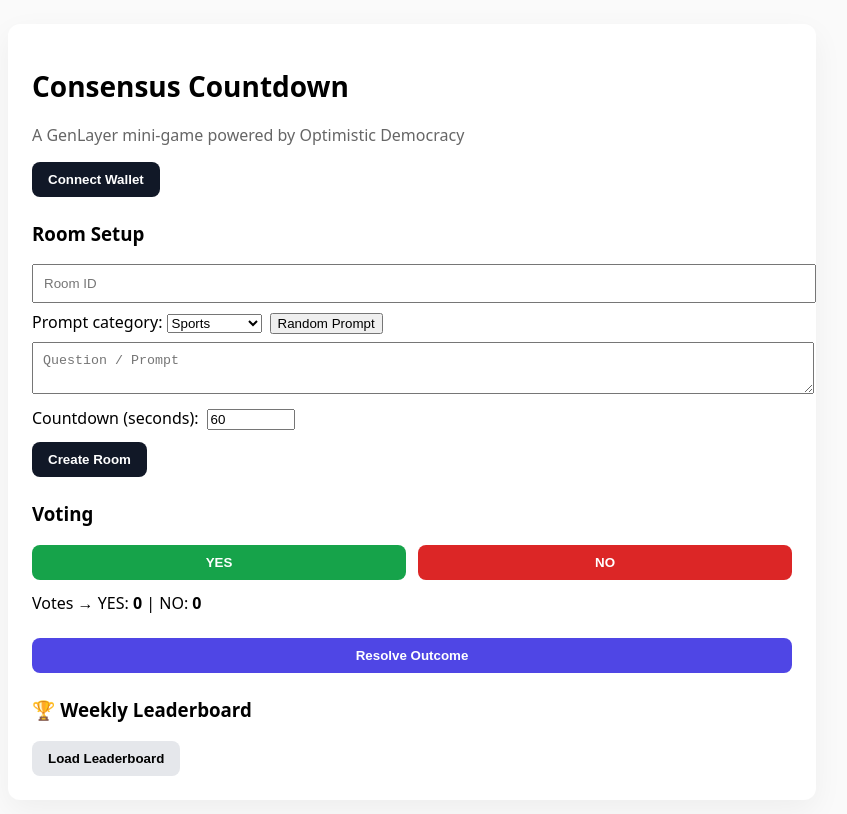
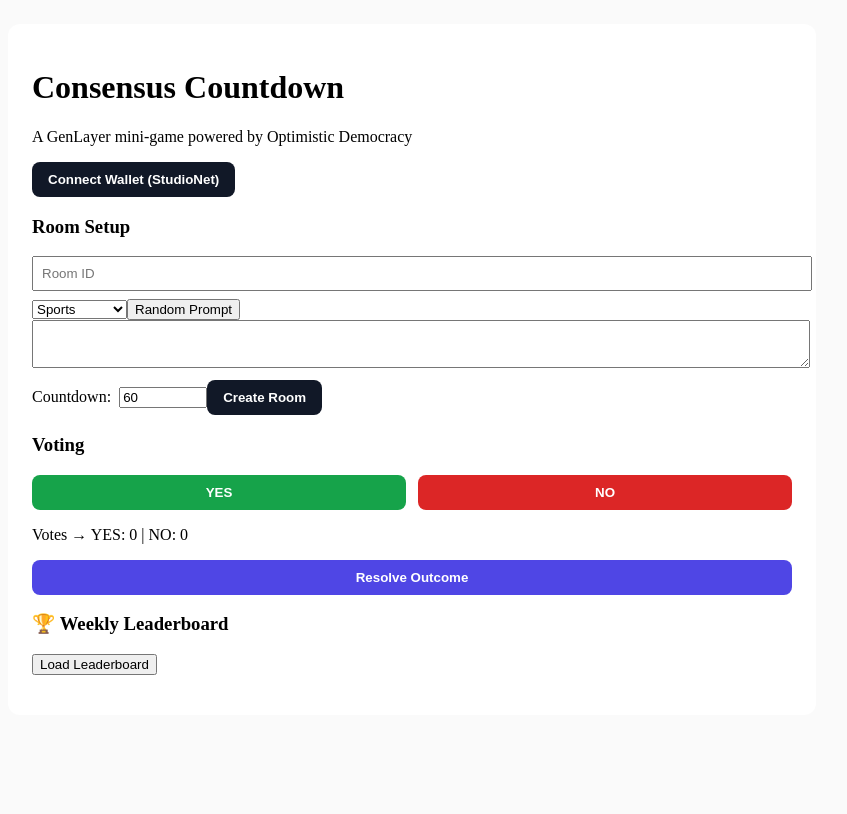
Before and after one commit to emark-cloud/consensus-countdown, a Next.js app: page / in a window 1280 px wide. Shown: the top 814 px of the page, without its empty margins (228-1075 px from the left). Built offline with nearby package versions, Linux system fonts and the light colour scheme.

Commit message:
Update page.tsx

```diff
--- a/app/page.tsx
+++ b/app/page.tsx
@@ -1,11 +1,22 @@
 "use client";
 
-import { useState, useEffect } from "react";
+import { useEffect, useState } from "react";
 import { genlayer } from "../lib/genlayer";
 
 /* -------------------------------------------------------------------------- */
-/*                                   Config                                   */
+/*                              GenLayer StudioNet                             */
 /* -------------------------------------------------------------------------- */
+
+const GENLAYER_CHAIN = {
+  chainId: "0xF1BF", // 61999
+  chainName: "GenLayer StudioNet",
+  nativeCurrency: {
+    name: "Ether",
+    symbol: "ETH",
+    decimals: 18,
+  },
+  rpcUrls: ["https://studio.genlayer.com/api"],
+};
 
 const CONTRACT = process.env.NEXT_PUBLIC_GENLAYER_CONTRACT as string;
 
@@ -74,17 +85,35 @@
 
   const [leaderboard, setLeaderboard] = useState<[string, number][]>([]);
 
-  /* ---------------- Wallet ---------------- */
+  /* ---------------- Wallet + Chain ---------------- */
 
   async function connectWallet() {
-    if (!(window as any).ethereum) {
-      alert("Please install MetaMask to continue.");
+    const eth = (window as any).ethereum;
+    if (!eth) {
+      alert("Please install MetaMask");
       return;
     }
 
-    const accounts = await (window as any).ethereum.request({
-      method: "eth_requestAccounts",
+    const accounts = await eth.request({ method: "eth_requestAccounts" });
+    const chainId = await eth.request({ method: "eth_chainId" });
+
+    if (chainId !== GENLAYER_CHAIN.chainId) {
+      try {
+        await eth.request({
+          method: "wallet_switchEthereumChain",
+          params: [{ chainId: GENLAYER_CHAIN.chainId }],
         });
+      } catch (err: any) {
+        if (err.code === 4902) {
+          await eth.request({
+            method: "wallet_addEthereumChain",
+            params: [GENLAYER_CHAIN],
+          });
+        } else {
+          throw err;
+        }
+      }
+    }
 
     setWallet(accounts[0]);
   }
@@ -140,10 +169,7 @@
   /* ---------------- Contract Actions ---------------- */
 
   async function createRoom() {
-    if (!wallet) {
-      alert("Connect wallet first");
-      return;
-    }
+    if (!wallet) return alert("Connect wallet first");
 
     setStatus("Creating room…");
     await genlayer.callContract({
@@ -213,134 +239,95 @@
   /* ---------------- UI ---------------- */
 
   return (
-    <main style={{ fontFamily: "system-ui", background: "#fafafa", minHeight: "100vh", padding: 24 }}>
-      <div style={{ maxWidth: 760, margin: "0 auto", background: "#fff", padding: 24, borderRadius: 12, boxShadow: "0 10px 30px rgba(0,0,0,0.05)" }}>
+    <main style={{ background: "#fafafa", minHeight: "100vh", padding: 24 }}>
+      <div style={{ maxWidth: 760, margin: "0 auto", background: "#fff", padding: 24, borderRadius: 12 }}>
 
-        <h1 style={{ fontSize: 28 }}>Consensus Countdown</h1>
-        <p style={{ color: "#666", marginBottom: 16 }}>
-          A GenLayer mini-game powered by Optimistic Democracy
-        </p>
+        <h1>Consensus Countdown</h1>
+        <p>A GenLayer mini-game powered by Optimistic Democracy</p>
 
         {!wallet ? (
           <button onClick={connectWallet} style={btnPrimary}>
-            Connect Wallet
+            Connect Wallet (StudioNet)
           </button>
         ) : (
-          <p style={{ fontSize: 12, color: "#555" }}>
+          <p style={{ fontSize: 12 }}>
             Connected: {wallet.slice(0, 6)}…{wallet.slice(-4)}
           </p>
         )}
 
-        {/* Room Setup */}
-        <section style={{ marginTop: 24 }}>
         <h3>Room Setup</h3>
 
         <input
           placeholder="Room ID"
           value={roomId}
           onChange={(e) => setRoomId(e.target.value)}
-            style={{ width: "100%", padding: 10, marginBottom: 8 }}
+          style={input}
         />
 
-          <div style={{ marginBottom: 8 }}>
-            <label>Prompt category: </label>
+        <div>
           <select value={category} onChange={(e) => setCategory(e.target.value)}>
             {Object.keys(PROMPT_PRESETS).map((c) => (
               <option key={c}>{c}</option>
             ))}
           </select>
-            <button onClick={() => loadRandomPrompt(category)} style={{ marginLeft: 8 }}>
-              Random Prompt
-            </button>
+          <button onClick={() => loadRandomPrompt(category)}>Random Prompt</button>
         </div>
 
         <textarea
-            placeholder="Question / Prompt"
           value={prompt}
           onChange={(e) => setPrompt(e.target.value)}
-            style={{ width: "100%", padding: 10, marginBottom: 8 }}
+          style={input}
         />
 
         <label>
-            Countdown (seconds):
+          Countdown:
           <input
             type="number"
-              min={10}
             value={duration}
             onChange={(e) => setDuration(Number(e.target.value))}
             style={{ marginLeft: 8, width: 80 }}
           />
         </label>
 
-          <div style={{ marginTop: 12 }}>
         <button onClick={createRoom} style={btnPrimary}>
           Create Room
         </button>
-          </div>
-        </section>
 
-        {/* Voting */}
-        <section style={{ marginTop: 24 }}>
         <h3>Voting</h3>
 
-          {timeLeft !== null && (
-            <div style={{ fontSize: 20, marginBottom: 8 }}>
-              ⏱️ <strong>{timeLeft}s</strong>
-            </div>
-          )}
+        {timeLeft !== null && <p>⏱️ {timeLeft}s</p>}
 
         <div style={{ display: "flex", gap: 12 }}>
-            <button disabled={!votingOpen} onClick={() => submitVote("yes")} style={btnYes}>
+          <button onClick={() => submitVote("yes")} style={btnYes} disabled={!votingOpen}>
             YES
           </button>
-            <button disabled={!votingOpen} onClick={() => submitVote("no")} style={btnNo}>
+          <button onClick={() => submitVote("no")} style={btnNo} disabled={!votingOpen}>
             NO
           </button>
         </div>
 
-          <div style={{ marginTop: 12 }}>
-            Votes → YES: <strong>{votesYes}</strong> | NO: <strong>{votesNo}</strong>
-          </div>
+        <p>
+          Votes → YES: {votesYes} | NO: {votesNo}
+        </p>
 
-          {!votingOpen && <p style={{ color: "#b45309" }}>Voting closed — ready to resolve</p>}
-        </section>
-
-        {/* Resolution */}
-        <section style={{ marginTop: 24 }}>
         <button onClick={resolveRoom} style={btnResolve}>
           Resolve Outcome
         </button>
 
-          {output && (
-            <pre style={{ marginTop: 12, background: "#f3f4f6", padding: 12, borderRadius: 8 }}>
-              {JSON.stringify(output, null, 2)}
-            </pre>
-          )}
-        </section>
+        {status && <p>{status}</p>}
 
-        {status && (
-          <div style={{ background: "#eef2ff", padding: 10, borderRadius: 8, marginTop: 16 }}>
-            {status}
-          </div>
-        )}
+        {output && <pre>{JSON.stringify(output, null, 2)}</pre>}
 
-        {/* Leaderboard */}
-        <section style={{ marginTop: 24 }}>
         <h3>🏆 Weekly Leaderboard</h3>
-          <button onClick={loadLeaderboard} style={btnSecondary}>
-            Load Leaderboard
-          </button>
+        <button onClick={loadLeaderboard}>Load Leaderboard</button>
 
-          {leaderboard.length > 0 && (
-            <ol style={{ marginTop: 12 }}>
-              {leaderboard.map(([addr, xp], i) => (
-                <li key={addr}>
-                  #{i + 1} — {addr.slice(0, 6)}…{addr.slice(-4)} — <strong>{xp}</strong> XP
+        <ol>
+          {leaderboard.map(([a, x], i) => (
+            <li key={a}>
+              #{i + 1} — {a.slice(0, 6)}…{a.slice(-4)} — {x} XP
             </li>
           ))}
         </ol>
-          )}
-        </section>
 
       </div>
     </main>
@@ -348,6 +335,8 @@
 }
 
 /* ---------------- Styles ---------------- */
+
+const input = { width: "100%", padding: 8, marginBottom: 8 };
 
 const btnBase = {
   padding: "10px 16px",
@@ -358,7 +347,6 @@
 };
 
 const btnPrimary = { ...btnBase, background: "#111827", color: "#fff" };
-const btnSecondary = { ...btnBase, background: "#e5e7eb" };
 const btnYes = { ...btnBase, background: "#16a34a", color: "#fff", flex: 1 };
 const btnNo = { ...btnBase, background: "#dc2626", color: "#fff", flex: 1 };
 const btnResolve = { ...btnBase, background: "#4f46e5", color: "#fff", width: "100%" };
```
Lines whose indentation alone changed are shown as unchanged.
